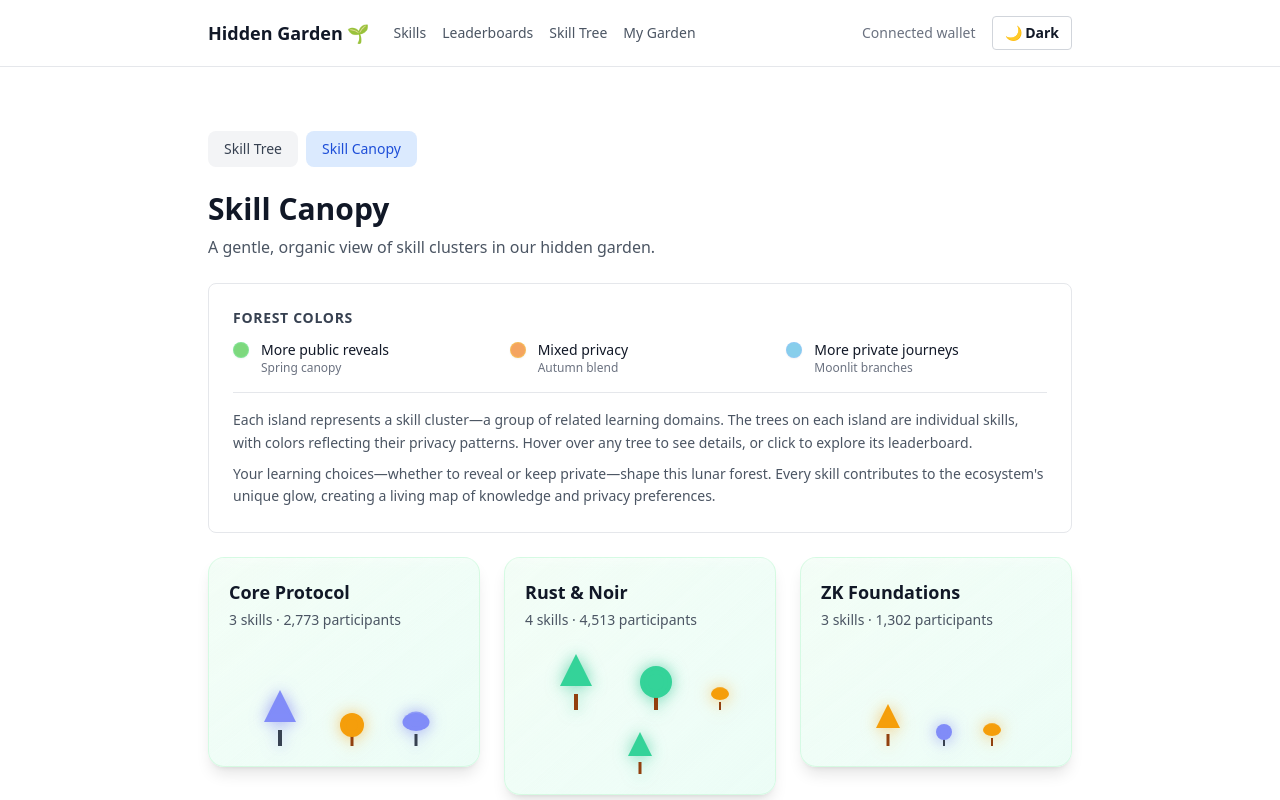
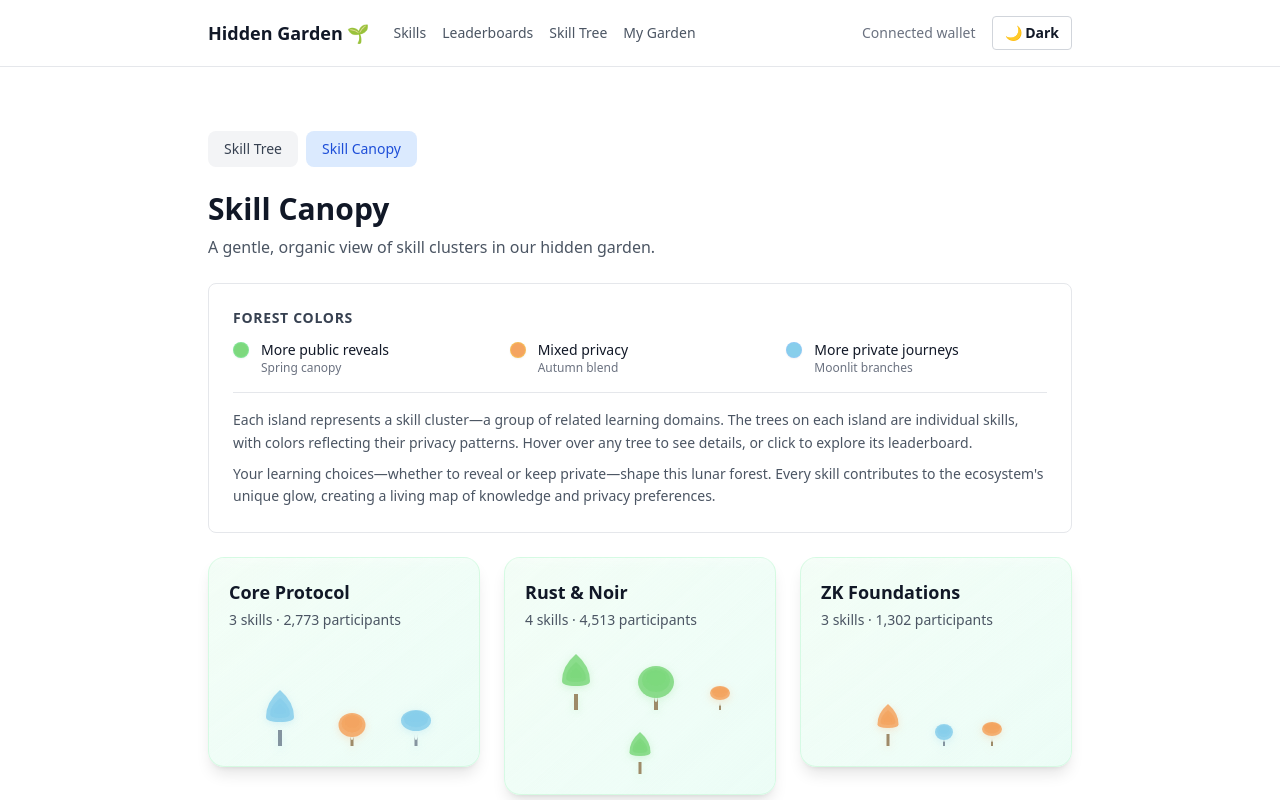
Before and after one commit to understories/hidden-garden, a Next.js app in the folder apps/aztecbat-ui/: page /skill-canopy in a window 1280 px wide. Shown: the top 800 px of the page. Built offline with nearby package versions, Linux system fonts and the light colour scheme; no server answers; what wagmi would draw is missing.

Commit message:
Update TreeIcon.tsx

```diff
--- a/apps/aztecbat-ui/components/TreeIcon.tsx
+++ b/apps/aztecbat-ui/components/TreeIcon.tsx
@@ -14,33 +14,33 @@ type TreeIconProps = {
   className?: string;
 };
 
-// Get privacy-based colors for tree foliage
+// Get Ghibli-style privacy-based colors for tree foliage
 function getPrivacyColors(privacy: PrivacyMode): {
   foliage: string;
-  glow: string;
+  shadow: string;
   trunk: string;
 } {
   switch (privacy) {
     case 'public-heavy':
-      // Bright cyan/green glow
+      // Soft spring green (matching falling leaves)
       return {
-        foliage: 'fill-emerald-400 dark:fill-cyan-400',
-        glow: 'drop-shadow-[0_0_8px_rgba(16,185,129,0.6)] dark:drop-shadow-[0_0_12px_rgba(34,211,238,0.7)]',
-        trunk: 'fill-amber-800 dark:fill-amber-700',
+        foliage: '#7dd87d',
+        shadow: 'drop-shadow(0 2px 4px rgba(125, 216, 125, 0.3))',
+        trunk: '#8b6f47',
       };
     case 'mixed':
-      // Amber/orange
+      // Soft sandy amber
       return {
-        foliage: 'fill-amber-500 dark:fill-orange-400',
-        glow: 'drop-shadow-[0_0_8px_rgba(245,158,11,0.6)] dark:drop-shadow-[0_0_12px_rgba(251,146,60,0.7)]',
-        trunk: 'fill-amber-800 dark:fill-amber-700',
+        foliage: '#f4a460',
+        shadow: 'drop-shadow(0 2px 4px rgba(244, 164, 96, 0.3))',
+        trunk: '#8b6f47',
       };
     case 'private-heavy':
-      // Indigo/violet moonlit
+      // Soft sky blue
       return {
-        foliage: 'fill-indigo-400 dark:fill-violet-400',
-        glow: 'drop-shadow-[0_0_8px_rgba(99,102,241,0.6)] dark:drop-shadow-[0_0_12px_rgba(139,92,246,0.7)]',
-        trunk: 'fill-gray-700 dark:fill-gray-600',
+        foliage: '#87ceeb',
+        shadow: 'drop-shadow(0 2px 4px rgba(135, 206, 235, 0.3))',
+        trunk: '#6b7a8a',
       };
   }
 }
@@ -65,78 +65,105 @@ export function TreeIcon({ type = 'conifer', privacy, size = 'md', className = '
   const renderTree = () => {
     switch (type) {
       case 'conifer':
-        // Triangle/conifer tree
+        // Organic conifer tree - Ghibli style
         return (
           <svg
             width={baseSize}
             height={baseSize}
             viewBox="0 0 48 64"
-            className={`${sizeClasses.width} ${sizeClasses.height} ${colors.glow} ${className}`}
+            className={`${sizeClasses.width} ${sizeClasses.height} ${className}`}
+            style={{ filter: colors.shadow }}
             aria-label={`${type} tree`}
           >
             {/* Trunk */}
-            <rect x="22" y="48" width="4" height="16" className={colors.trunk} />
-            {/* Foliage layers - bottom to top */}
-            <polygon points="24,8 8,40 40,40" className={colors.foliage} />
-            <polygon points="24,16 12,36 36,36" className={colors.foliage} opacity="0.9" />
-            <polygon points="24,24 16,32 32,32" className={colors.foliage} opacity="0.8" />
+            <path
+              d="M 22 48 L 24 48 L 26 48 L 26 64 L 22 64 Z"
+              fill={colors.trunk}
+              fillOpacity="0.8"
+            />
+            {/* Organic foliage layers */}
+            <path
+              d="M 24 8 Q 10 20, 10 35 Q 10 40, 24 40 Q 38 40, 38 35 Q 38 20, 24 8 Z"
+              fill={colors.foliage}
+              fillOpacity="0.85"
+            />
+            <path
+              d="M 24 16 Q 14 24, 14 32 Q 14 36, 24 36 Q 34 36, 34 32 Q 34 24, 24 16 Z"
+              fill={colors.foliage}
+              fillOpacity="0.75"
+            />
+            <path
+              d="M 24 22 Q 18 26, 18 30 Q 18 32, 24 32 Q 30 32, 30 30 Q 30 26, 24 22 Z"
+              fill={colors.foliage}
+              fillOpacity="0.65"
+            />
           </svg>
         );
 
       case 'round':
-        // Rounded canopy tree
+        // Organic rounded canopy tree - Ghibli style
         return (
           <svg
             width={baseSize}
             height={baseSize}
             viewBox="0 0 48 64"
-            className={`${sizeClasses.width} ${sizeClasses.height} ${colors.glow} ${className}`}
+            className={`${sizeClasses.width} ${sizeClasses.height} ${className}`}
+            style={{ filter: colors.shadow }}
             aria-label={`${type} tree`}
           >
             {/* Trunk */}
-            <rect x="22" y="48" width="4" height="16" className={colors.trunk} />
-            {/* Rounded canopy */}
-            <circle cx="24" cy="36" r="16" className={colors.foliage} />
-            <circle cx="24" cy="36" r="12" className={colors.foliage} opacity="0.7" />
-            <circle cx="24" cy="36" r="8" className={colors.foliage} opacity="0.5" />
+            <path
+              d="M 22 48 Q 22 56, 24 56 Q 26 56, 26 48 L 26 64 L 22 64 Z"
+              fill={colors.trunk}
+              fillOpacity="0.8"
+            />
+            {/* Organic rounded canopy */}
+            <ellipse cx="24" cy="36" rx="18" ry="16" fill={colors.foliage} fillOpacity="0.85" />
+            <ellipse cx="24" cy="34" rx="14" ry="12" fill={colors.foliage} fillOpacity="0.7" />
+            <ellipse cx="24" cy="32" rx="10" ry="8" fill={colors.foliage} fillOpacity="0.6" />
           </svg>
         );
 
       case 'mushroom':
-        // Mushroom-shaped tree (palm-like)
+        // Organic mushroom/palm tree - Ghibli style
         return (
           <svg
             width={baseSize}
             height={baseSize}
             viewBox="0 0 48 64"
-            className={`${sizeClasses.width} ${sizeClasses.height} ${colors.glow} ${className}`}
+            className={`${sizeClasses.width} ${sizeClasses.height} ${className}`}
+            style={{ filter: colors.shadow }}
             aria-label={`${type} tree`}
           >
             {/* Trunk */}
-            <rect x="22" y="48" width="4" height="16" className={colors.trunk} />
-            {/* Mushroom cap */}
-            <ellipse cx="24" cy="32" rx="18" ry="12" className={colors.foliage} />
-            <ellipse cx="24" cy="28" rx="14" ry="10" className={colors.foliage} opacity="0.8" />
-            {/* Fronds/leaves */}
             <path
-              d="M 24 20 L 12 28 L 24 32 Z"
-              className={colors.foliage}
-              opacity="0.9"
+              d="M 22 48 Q 22 56, 24 56 Q 26 56, 26 48 L 26 64 L 22 64 Z"
+              fill={colors.trunk}
+              fillOpacity="0.8"
+            />
+            {/* Organic mushroom cap */}
+            <ellipse cx="24" cy="30" rx="20" ry="14" fill={colors.foliage} fillOpacity="0.85" />
+            <ellipse cx="24" cy="28" rx="16" ry="11" fill={colors.foliage} fillOpacity="0.75" />
+            {/* Organic fronds */}
+            <path
+              d="M 24 20 Q 12 24, 10 28 Q 10 30, 24 32"
+              fill={colors.foliage}
+              fillOpacity="0.8"
             />
             <path
-              d="M 24 20 L 36 28 L 24 32 Z"
-              className={colors.foliage}
-              opacity="0.9"
+              d="M 24 20 Q 36 24, 38 28 Q 38 30, 24 32"
+              fill={colors.foliage}
+              fillOpacity="0.8"
             />
             <path
-              d="M 24 20 L 8 24 L 24 32 Z"
-              className={colors.foliage}
-              opacity="0.7"
+              d="M 24 20 Q 8 22, 6 26 Q 6 28, 24 32"
+              fill={colors.foliage}
+              fillOpacity="0.7"
             />
             <path
-              d="M 24 20 L 40 24 L 24 32 Z"
-              className={colors.foliage}
-              opacity="0.7"
+              d="M 24 20 Q 40 22, 42 26 Q 42 28, 24 32"
+              fill={colors.foliage}
+              fillOpacity="0.7"
             />
           </svg>
         );
```
